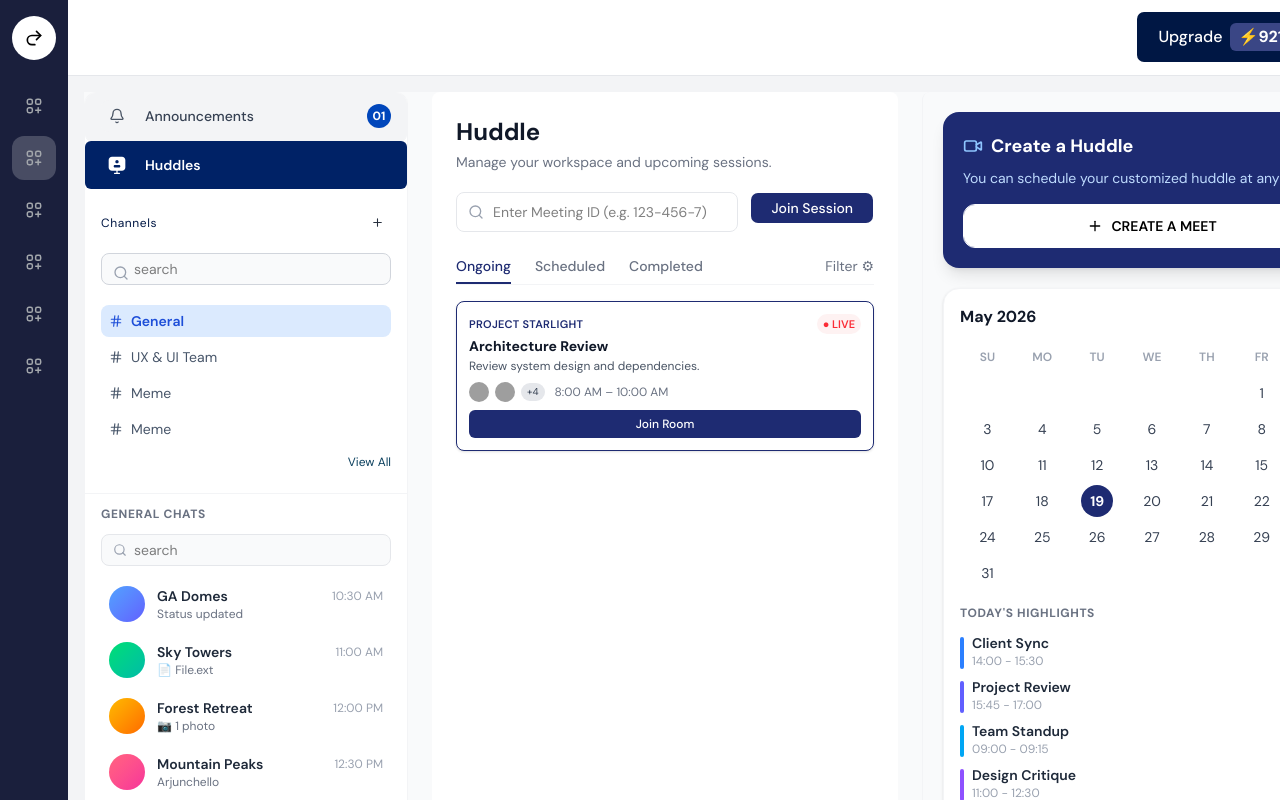
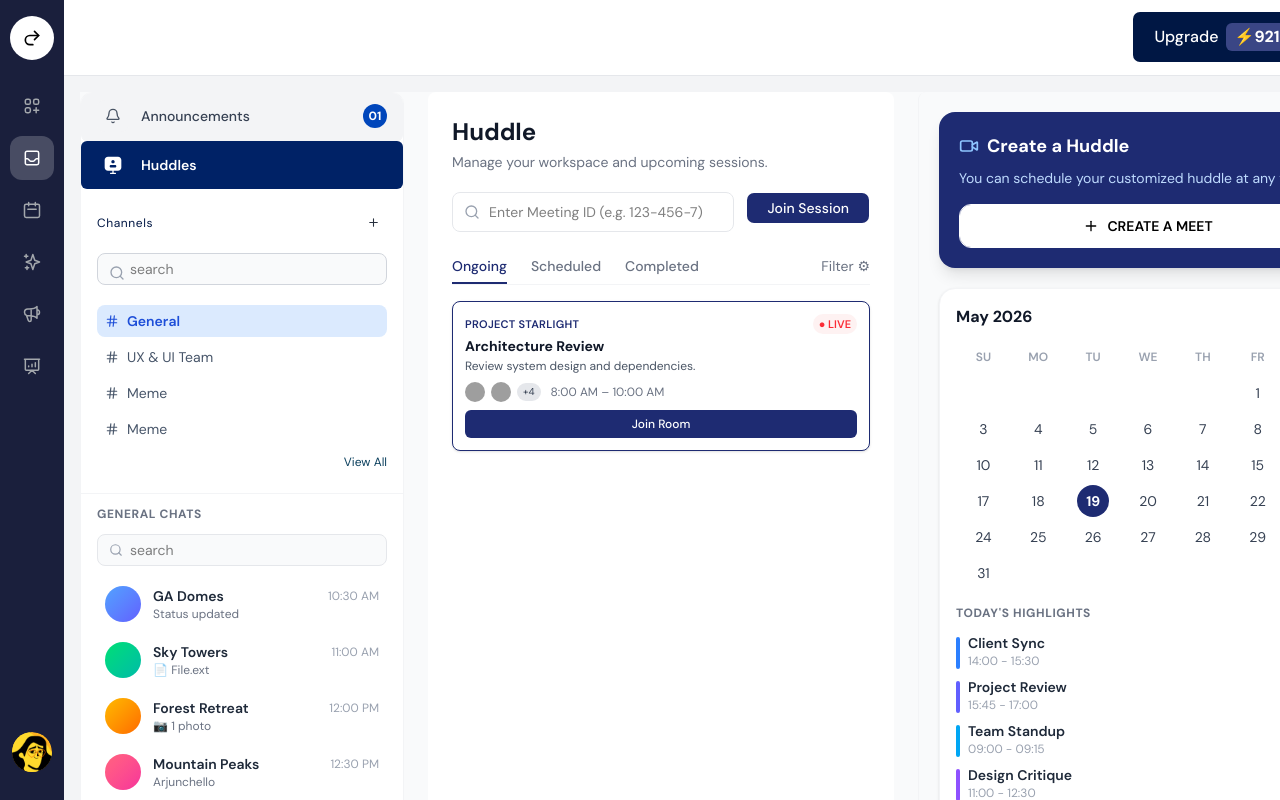
Before and after one commit to Pragna95/Huddle, a React app in the folder frontend/: page /dashboard-ui in a window 1280 px wide. Built offline with nearby package versions, Linux system fonts and the light colour scheme; grey boxes are pictures that could not be loaded; the HTML template or start-up script is replaced by a standard one.

Commit message:
Frontend is almost done

```diff
--- a/frontend/src/components/huddle/SessionCard.jsx
+++ b/frontend/src/components/huddle/SessionCard.jsx
@@ -95,7 +95,7 @@ export default function SessionCard({ session }) {
         )}
 
         {session.status === "Completed" && (
-          <div className="flex items-center gap-2 mt-3 flex-wrap">
+          <div className="flex items-center gap-3 mt-3 flex-wrap">
             {/* AI SUMMARY */}
             <div
               className="
@@ -121,6 +121,8 @@ export default function SessionCard({ session }) {
     transition-all
     duration-300
     whitespace-nowrap
+    hover:bg-[#152060]
+    hover:text-white
   "
               >
                 AI Summary
@@ -154,7 +156,7 @@ export default function SessionCard({ session }) {
     transition-all
     duration-300
     whitespace-nowrap
-    hover:bg-[#0b43b8]
+    hover:bg-[#152060]
     hover:text-white
   "
             >
@@ -189,7 +191,7 @@ export default function SessionCard({ session }) {
     transition-all
     duration-300
     whitespace-nowrap
-    hover:bg-[#0b43b8]
+    hover:bg-[#152060]
     hover:text-white
   "
             >
--- a/frontend/src/components/layout/Sidebar.jsx
+++ b/frontend/src/components/layout/Sidebar.jsx
@@ -1,50 +1,49 @@
 import { useState } from "react";
-import {
-  LayoutDashboard, MessageSquare, Calendar,
-  Zap, Megaphone, Monitor,Redo2
-} from "lucide-react";
+import { Redo2 } from "lucide-react";
 
 const navItems = [
-  { icon: LayoutDashboard, label: "Dashboard" },
-  { icon: MessageSquare,   label: "Messages" },
-  { icon: Calendar,        label: "Calendar" },
-  { icon: Zap,             label: "Integrations" },
-  { icon: Megaphone,       label: "Announcements" },
-  { icon: Monitor,         label: "Screens" },
+  { image: "/LayoutDashboard.svg", label: "Dashboard" },
+  { image: "/MessageSquare.svg", label: "Messages" },
+  { image: "/Calendar.svg", label: "Calendar" },
+  { image: "/Zap.svg", label: "Integrations" },
+  { image: "/Megaphone.svg", label: "Announcements" },
+  { image: "/Monitor.svg", label: "Screens" },
 ];
 
 export default function Sidebar() {
   const [active, setActive] = useState("Messages");
 
   return (
-    <aside className="min-w-[68px] max-w-[68px] h-[941px] bg-[#1a1f3c] flex flex-col items-center py-4 gap-6 z-10">
+    <aside className="w-16 bg-[#1a1f3c] flex flex-col items-center py-4 gap-6 z-10">
 
       {/* Top Button */}
       <div className="w-[44px] h-[44px] rounded-full bg-white flex items-center justify-center cursor-pointer hover:bg-white/20 transition-colors">
         <Redo2 className="w-[20px] h-[20px] text-black" />
       </div>
 
+      {/* Navigation */}
       <nav className="flex flex-col gap-2 flex-1">
-      {navItems.map(({ icon: Icon, label }) => (
+        {navItems.map(({ image, label }) => (
           <button
             key={label}
             onClick={() => setActive(label)}
             title={label}
             className={`w-[44px] h-[44px] rounded-xl flex items-center justify-center transition-all ${
               active === label
-        ? "bg-white/20 text-white"
-        : "text-white/40 hover:text-white/70 hover:bg-white/10"
+                ? "bg-white/20"
+                : "hover:bg-white/10"
             }`}
           >
             <img
-      src="LayoutDashboard.svg"
-      alt="Dashboard"
+              src={image}
+              alt={label}
               className="w-[20px] h-[20px]"
             />
           </button>
         ))}
       </nav>
 
+      {/* Profile Section - Unchanged */}
       <div className="w-[64px] h-[64px] overflow-hidden border- cursor-pointer">
         <div className="w-[64px] h-[64px] flex items-center justify-center">
           <img
@@ -54,6 +53,7 @@ export default function Sidebar() {
           />
         </div>
       </div>
+
     </aside>
   );
 }
--- a/frontend/src/components/ui/avatar.jsx
+++ b/frontend/src/components/ui/avatar.jsx
@@ -13,7 +13,7 @@ function Avatar({
       data-slot="avatar"
       data-size={size}
       className={cn(
-        "group/avatar relative flex size-8 shrink-0 8 select-none after:absolute after:inset-0 after:8 after:border after:border-border after:mix-blend-darken data-[size=lg]:size-10 data-[size=sm]:size-6 dark:after:mix-blend-lighten",
+        "group/avatar relative flex size-8 shrink-0 rounded-full select-none after:absolute after:inset-0 after:rounded-full after:border after:border-border after:mix-blend-darken data-[size=lg]:size-10 data-[size=sm]:size-6 dark:after:mix-blend-lighten",
         className
       )}
       {...props} />
@@ -27,7 +27,7 @@ function AvatarImage({
   return (
     <AvatarPrimitive.Image
       data-slot="avatar-image"
-      className={cn("aspect-square size-full rounded-[4px] object-cover", className)}
+      className={cn("aspect-square size-full rounded-full object-cover", className)}
       {...props} />
   );
 }
@@ -40,7 +40,7 @@ function AvatarFallback({
     <AvatarPrimitive.Fallback
       data-slot="avatar-fallback"
       className={cn(
-        "flex size-full items-center justify-center rounded-[4px] bg-muted text-sm text-muted-foreground group-data-[size=sm]/avatar:text-xs",
+        "flex size-full items-center justify-center rounded-full bg-muted text-sm text-muted-foreground group-data-[size=sm]/avatar:text-xs",
         className
       )}
       {...props} />
--- a/frontend/src/pages/Meeting.jsx
+++ b/frontend/src/pages/Meeting.jsx
@@ -1,5 +1,6 @@
 import React, { useState, useEffect } from "react";
 import axios from "axios";
+import { useNavigate } from "react-router-dom";
 
 import {
   Mic,
@@ -70,6 +71,7 @@ const Meeting = () => {
   const [isVideoOn, setIsVideoOn] = useState(true);
   const [participants, setParticipants] = useState({});
   const [isLoadingState, setIsLoadingState] = useState(true);
+  const navigate = useNavigate();
 
   // CHAT
   const [message, setMessage] = useState("");
@@ -264,7 +266,9 @@ const updateParticipantState = async (mic, video, hand) => {
         </div>
 
         {/* RIGHT */}
-        <button className="bg-[#D14343] hover:bg-[#a51f1f] transition text-white px-4 h-[40px] rounded-[8px] flex items-center gap-2 text-[16px] font-bold shadow-sm">
+        <button
+        onClick={() => navigate("/dashboard-ui")}
+        className="bg-[#D14343] hover:bg-[#a51f1f] transition text-white px-4 h-[40px] rounded-[8px] flex items-center gap-2 text-[16px] font-bold shadow-sm">
           Leave Huddle
           <PhoneOff size={18} />
         </button>
```
Lines whose indentation alone changed are shown as unchanged.
